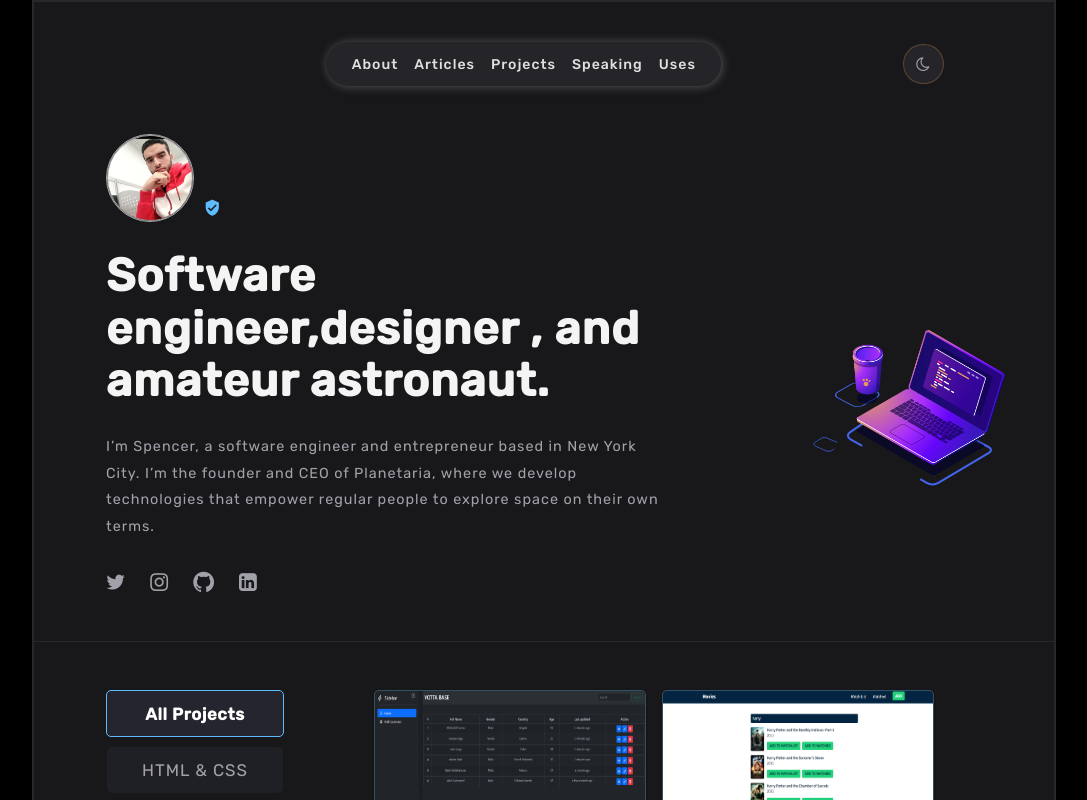
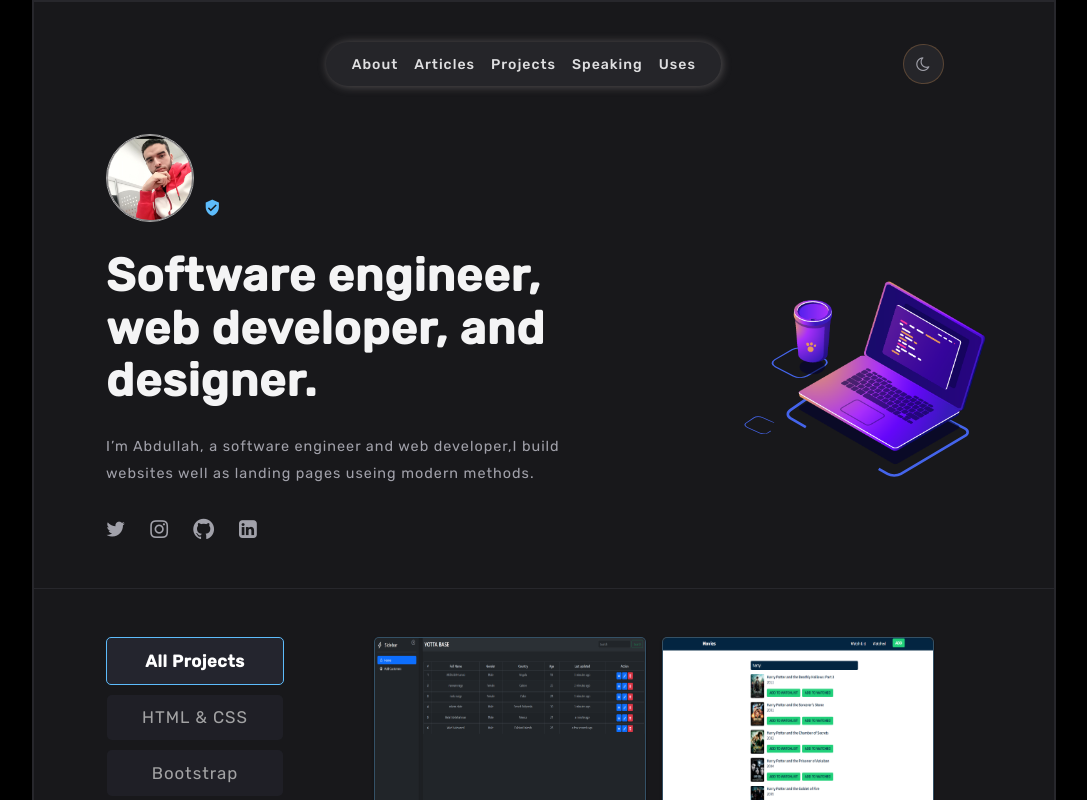
Before and after one commit to AbdallahAmr777/my-web, a React (Vite) app: page / in a window 1280 px wide. Shown: the top 800 px of the page, without its empty margins (96-1183 px from the left). Built offline with nearby package versions, Linux system fonts and the light colour scheme.

Commit message:
Update Hero.jsx

```diff
--- a/src/component/2-hero/Hero.jsx
+++ b/src/component/2-hero/Hero.jsx
@@ -10,13 +10,10 @@ const Hero = () => {
           <div className="icon-verified_user"></div>
         </div>
         <h1 className="title">
-          Software engineer,designer , and amateur astronaut.
+          Software engineer, web developer, and designer.
         </h1>
         <p className="subTitle">
-          I’m Spencer, a software engineer and entrepreneur based in New York
-          City. I’m the founder and CEO of Planetaria, where we develop
-          technologies that empower regular people to explore space on their own
-          terms.
+         I’m Abdullah, a software engineer and web developer,I build websites well as landing pages useing modern methods.
         </p>
         <div className="all-icons flex">
           <a className="icon icon-twitter"></a>
```
